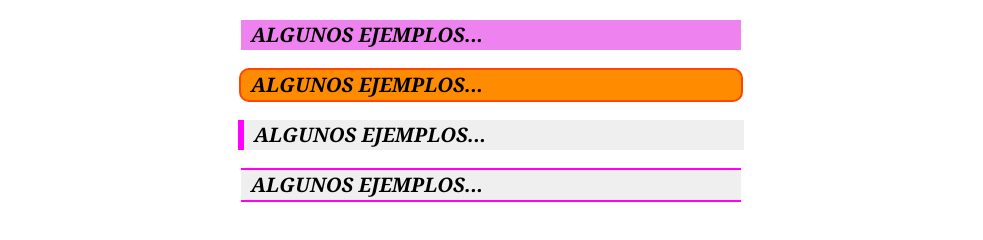
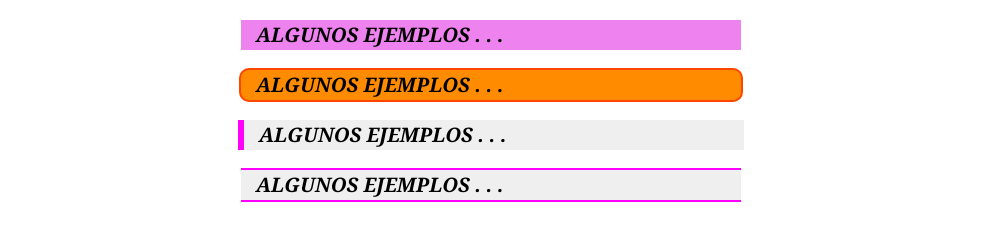
Before and after one commit to Abiinfinito/generation_bootcamp, a plain HTML site: page intro_css/ejercicio1.html in a window 1280 px wide. Shown: the part 66-306 px from the top of the page, without its empty margins (149-1132 px from the left). Drawn offline with Linux system fonts and the light colour scheme.

Commit message:
cambios en ejercicio1 CSS

```diff
--- a/intro_css/assets/css/ejercicio1.css
+++ b/intro_css/assets/css/ejercicio1.css
@@ -37,7 +37,7 @@ div{
     line-height: 30px;
     margin-left: auto;
     margin-right: auto;
-    text-indent: 10px;
+    text-indent: 15px;
 
 }
 h1{
```
Also changed, not shown: intro_css/ejercicio1.html (+4 -4 lines).
